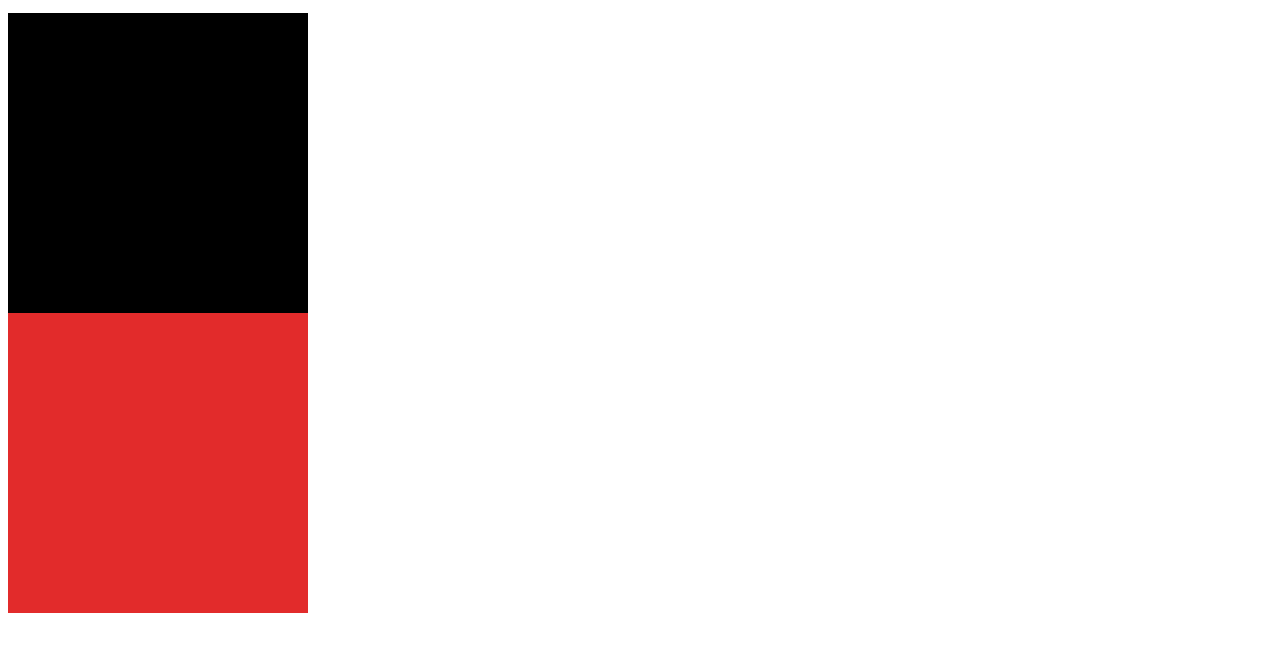
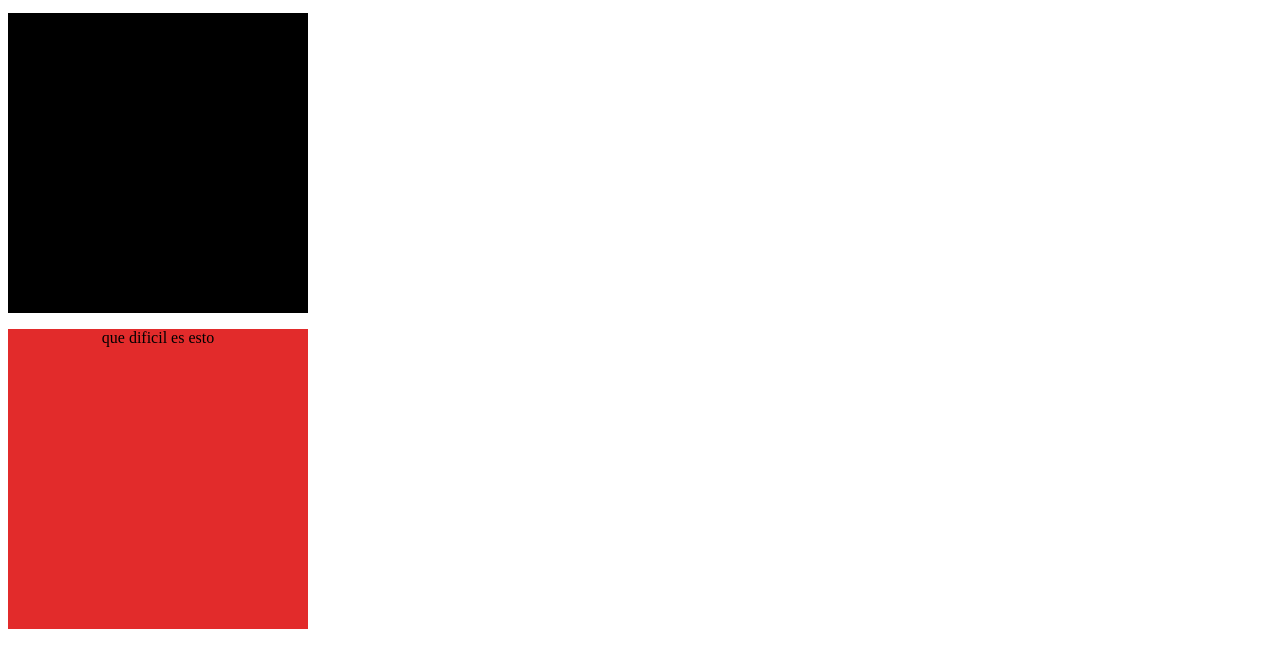
Before and after one commit to AndresEstebanPatino/master-class-git, a plain HTML site: page index.html in a window 1280 px wide. Shown: the part 119-786 px from the top of the page. Drawn offline with Linux system fonts and the light colour scheme.

Commit message:
que dificil

```diff
--- a/index.html
+++ b/index.html
@@ -14,6 +14,7 @@
 
     </div>
     <div class="cuadro2">
+    <P>que dificil es esto</P>
 
     </div>
 </body>
--- a/styles.css
+++ b/styles.css
@@ -7,4 +7,5 @@
     width: 300px;
     height: 300px;
     background-color: rgb(226, 43, 43);
+    text-align: center;
 }
```
